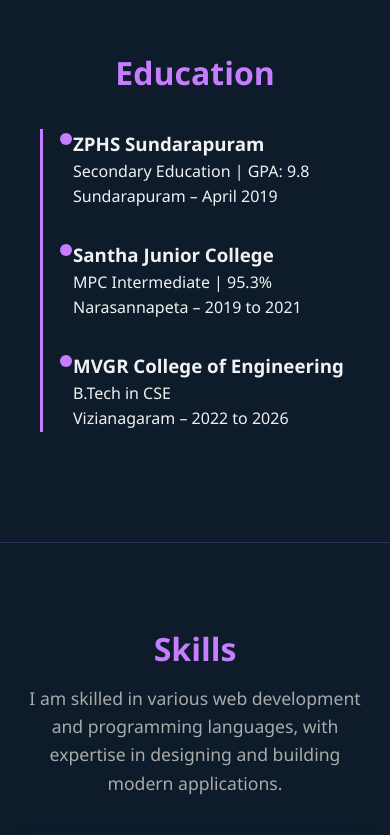
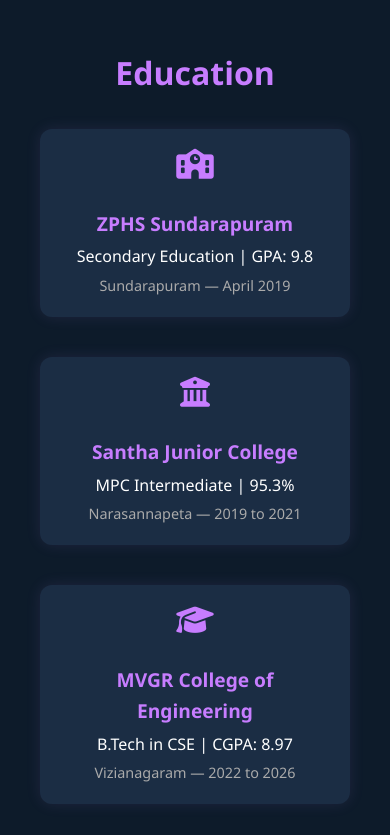
Before and after one commit to Pallibhaskararao/my_portfolio, a plain HTML site: page index.html in a window 390 px wide. Shown: the part 1020-1855 px from the top of the page. Drawn offline with Linux system fonts and the light colour scheme.

Commit message:
Updated education section with CGPA and centered layout

```diff
--- a/index.html
+++ b/index.html
@@ -5,6 +5,9 @@
   <meta name="viewport" content="width=device-width, initial-scale=1.0">
   <title>Bhaskara Rao Palli | Portfolio</title>
   <link rel="stylesheet" href="style.css">
+  <!-- Font Awesome CDN for social icons -->
+<link rel="stylesheet" href="https://cdnjs.cloudflare.com/ajax/libs/font-awesome/6.5.0/css/all.min.css" />
+
   <script defer src="script.js"></script>
 </head>
 <body>
@@ -37,23 +40,41 @@
     </div>
   </section>
 
-  <section id="education" class="section">
-    <h2 class="section-title">Education</h2>
-    <div class="timeline">
-      <div class="timeline-item">
+ <section id="education" class="section education">
+  <h2 class="section-title">Education</h2>
+  <div class="edu-container">
+
+    <div class="edu-box">
+      <i class="fas fa-school"></i>
+      <div class="edu-content">
         <h3>ZPHS Sundarapuram</h3>
-        <p>Secondary Education | GPA: 9.8<br><span class="location">Sundarapuram – April 2019</span></p>
-      </div>
-      <div class="timeline-item">
-        <h3>Santha Junior College</h3>
-        <p>MPC Intermediate | 95.3%<br><span class="location">Narasannapeta – 2019 to 2021</span></p>
-      </div>
-      <div class="timeline-item">
-        <h3>MVGR College of Engineering</h3>
-        <p>B.Tech in CSE<br><span class="location">Vizianagaram – 2022 to 2026</span></p>
+        <p>Secondary Education | GPA: 9.8</p>
+        <span>Sundarapuram — April 2019</span>
       </div>
     </div>
-  </section>
+
+    <div class="edu-box">
+      <i class="fas fa-university"></i>
+      <div class="edu-content">
+        <h3>Santha Junior College</h3>
+        <p>MPC Intermediate | 95.3%</p>
+        <span>Narasannapeta — 2019 to 2021</span>
+      </div>
+    </div>
+
+    <div class="edu-box">
+  <i class="fas fa-graduation-cap"></i>
+  <div class="edu-content">
+    <h3>MVGR College of Engineering</h3>
+    <p>B.Tech in CSE | CGPA: 8.97</p>
+    <span>Vizianagaram — 2022 to 2026</span>
+  </div>
+</div>
+
+
+  </div>
+</section>
+
 
     <!-- Skills -->
 <section id="skills" class="section skills">
@@ -160,9 +181,27 @@
     </form>
   </section>
 
-  <footer>
-    <p>© 2025 Bhaskara Rao Palli | All Rights Reserved</p>
-  </footer>
+   <footer>
+  <p><strong>Bhaskara Rao Palli</strong></p>
+
+  <div class="social-icons">
+    <a href="https://linkedin.com/in/bhaskara-rao-palli-5c6/" target="_blank" aria-label="LinkedIn">
+      <i class="fab fa-linkedin-in"></i>
+    </a>
+    <a href="https://github.com/Pallibhaskararao" target="_blank" aria-label="GitHub">
+      <i class="fab fa-github"></i>
+    </a>
+    <a href="https://www.instagram.com/bhaskararao_palli" target="_blank" aria-label="Instagram">
+      <i class="fab fa-instagram"></i>
+    </a>
+    <a href="https://www.facebook.com/bhaskararao.palli.7" target="_blank" aria-label="Facebook">
+      <i class="fab fa-facebook-f"></i>
+    </a>
+  </div>
+
+  <p>© pallibhaskararao21@gmail.com | All Rights Reserved</p>
+</footer>
+
 
 </body>
 </html>
--- a/style.css
+++ b/style.css
@@ -1,6 +1,118 @@
 /* Global Styles */
 /* Hero Section Centered */
+.education {
+  text-align: center;
+  background-color: #0d1b2a;
+  padding: 80px 20px;
+}
+
+.edu-container {
+  max-width: 800px;
+  margin: auto;
+  display: flex;
+  flex-direction: column;
+  gap: 40px;
+  align-items: center;
+}
+
+.edu-box {
+  display: flex;
+  align-items: center;
+  background: #1b2d44;
+  padding: 20px 30px;
+  border-radius: 12px;
+  box-shadow: 0 0 15px rgba(199, 125, 255, 0.1);
+  width: 100%;
+  gap: 20px;
+  transition: transform 0.3s ease;
+}
+
+.edu-box:hover {
+  transform: translateY(-5px);
+}
+
+.edu-box i {
+  font-size: 30px;
+  color: #c77dff;
+  min-width: 40px;
+}
+
+.edu-content h3 {
+  margin: 0 0 5px;
+  color: #c77dff;
+  font-size: 1.2rem;
+}
+
+.edu-content p {
+  margin: 0;
+  font-size: 1rem;
+  color: #fff;
+}
+
+.edu-content span {
+  display: block;
+  font-size: 0.9rem;
+  color: #aaa;
+  margin-top: 4px;
+}
+
+/* Responsive */
+@media (max-width: 600px) {
+  .edu-box {
+    flex-direction: column;
+    text-align: center;
+  }
+
+  .edu-box i {
+    margin-bottom: 10px;
+  }
+}
+
 /* Skills Section */
+footer {
+  background-color: #000;
+  color: #fff;
+  text-align: center;
+  padding: 30px 20px;
+  border-top: 1px solid #333;
+  font-family: 'Segoe UI', Tahoma, sans-serif;
+}
+
+footer p {
+  margin: 10px 0;
+}
+
+footer strong {
+  font-size: 1.1rem;
+  color: #c77dff;
+  display: block;
+  margin-bottom: 8px;
+}
+
+/* Social Icons Like Screenshot */
+.social-icons {
+  margin: 15px 0;
+}
+
+.social-icons a {
+  margin: 0 10px;
+  color: #00fff7;
+  font-size: 24px;
+  transition: transform 0.3s ease, color 0.3s ease;
+}
+
+.social-icons a:hover {
+  color: #ffffff;
+  transform: scale(1.2);
+}
+
+/* Final copyright */
+footer p:last-of-type {
+  color: #ccc;
+  font-size: 0.95rem;
+  margin-top: 10px;
+}
+
 .section.skills {
   background-color: #0d1b2a;
   color: #fff;
@@ -447,27 +559,3 @@
   background: #ffffff;
   color: #000;
 }
-
-/* Footer */
-footer {
-  background: #1b263b;
-  text-align: center;
-  padding: 20px;
-  margin-top: 60px;
-  color: #fff;
-}
-
-.social-icons {
-  margin: 10px 0;
-}
-
-.social-icons a {
-  margin: 0 10px;
-  color: #c77dff;
-  font-size: 20px;
-  transition: transform 0.3s;
-}
-
-.social-icons a:hover {
-  transform: scale(1.2);
-}
```
